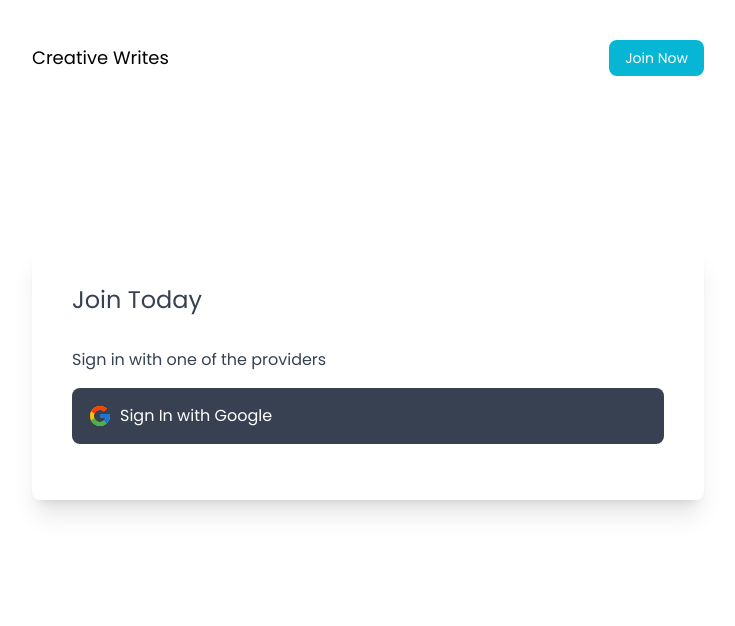
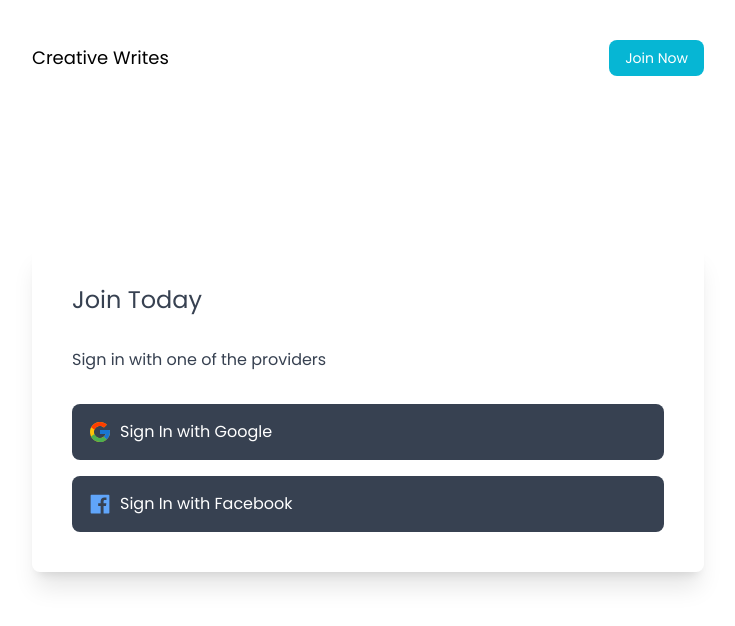
Before and after one commit to joedave13/creative-writes, a Next.js app: page /auth/login in a window 1280 px wide. Shown: the top 626 px of the page, without its empty margins (272-1007 px from the left). Built offline with nearby package versions, Linux system fonts and the light colour scheme; no server answers.

Commit message:
adding facebook login

```diff
--- a/pages/auth/login.js
+++ b/pages/auth/login.js
@@ -1,5 +1,11 @@
 import { FcGoogle } from 'react-icons/fc';
-import { signInWithPopup, GoogleAuthProvider } from 'firebase/auth';
+import { AiFillFacebook } from 'react-icons/ai';
+import {
+    signInWithPopup,
+    GoogleAuthProvider,
+    FacebookAuthProvider,
+    updateProfile,
+} from 'firebase/auth';
 import { auth } from '../../utils/firebase';
 import { useRouter } from 'next/router';
 import { useAuthState } from 'react-firebase-hooks/auth';
@@ -15,6 +21,24 @@ export default function Login() {
     const googleLogin = async () => {
         try {
             const result = await signInWithPopup(auth, googleProvider);
+            route.push('/');
+        } catch (error) {
+            console.log(error);
+        }
+    };
+
+    const facebookProvider = new FacebookAuthProvider();
+
+    const facebookLogin = async () => {
+        try {
+            const result = await signInWithPopup(auth, facebookProvider);
+            const credential = await FacebookAuthProvider.credentialFromResult(
+                result
+            );
+            const token = credential.accessToken;
+            let photoUrl =
+                result.user.photoURL + '?height=500&access_token=' + token;
+            await updateProfile(auth.currentUser, { photoURL: photoUrl });
             route.push('/');
         } catch (error) {
             console.log(error);
@@ -38,6 +62,8 @@ export default function Login() {
                 <h2 className='text-2xl font-medium'>Join Today</h2>
                 <div className='py-4'>
                     <h3 className='py-4'>Sign in with one of the providers</h3>
+                </div>
+                <div className='flex flex-col gap-4'>
                     <button
                         onClick={googleLogin}
                         className='text-white bg-gray-700 w-full font-medium rounded-lg flex align-middle p-4 gap-2'
@@ -45,6 +71,13 @@ export default function Login() {
                         <FcGoogle className='text-2xl' />
                         Sign In with Google
                     </button>
+                    <button
+                        onClick={facebookLogin}
+                        className='text-white bg-gray-700 w-full font-medium rounded-lg flex align-middle p-4 gap-2'
+                    >
+                        <AiFillFacebook className='text-2xl text-blue-400' />
+                        Sign In with Facebook
+                    </button>
                 </div>
             </div>
         </>
```
